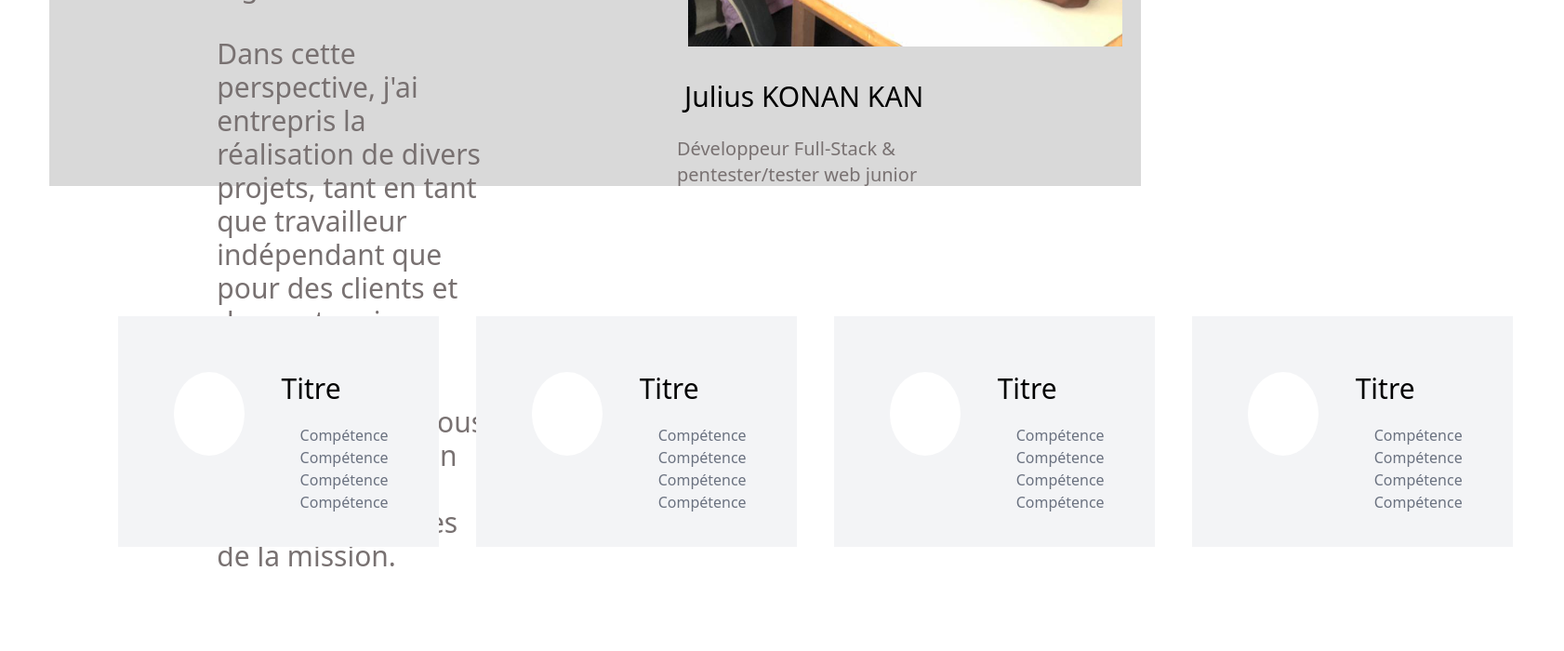
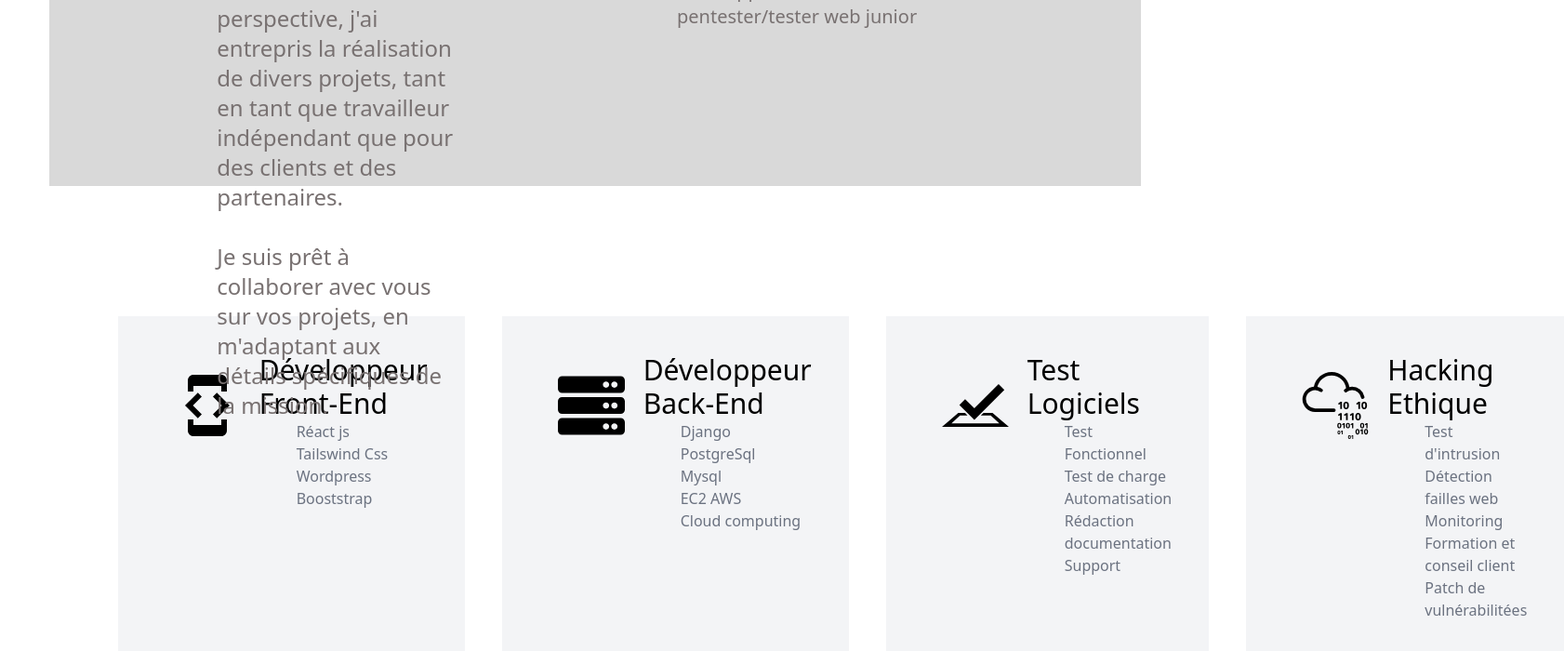
Before and after one commit to loulou-gif/Portfolio, a React (Create React App) app: page / in a window 1280 px wide. Shown: the part 1936-2636 px from the top of the page at 93% size, 1682 px wide, since content can reach past the window. Built offline with nearby package versions, Linux system fonts and the light colour scheme.

Commit message:
amélioration

```diff
--- a/package.json
+++ b/package.json
@@ -6,8 +6,11 @@
     "@testing-library/jest-dom": "^5.17.0",
     "@testing-library/react": "^13.4.0",
     "@testing-library/user-event": "^13.5.0",
+    "gasp": "0.0.2",
+    "gsap": "^3.12.5",
     "react": "^18.2.0",
     "react-dom": "^18.2.0",
+    "react-icons": "^5.0.1",
     "react-responsive-carousel": "^3.2.23",
     "react-router-dom": "^6.22.0",
     "react-scripts": "5.0.1",
--- a/src/Assets/Css/Styles.css
+++ b/src/Assets/Css/Styles.css
@@ -3,17 +3,17 @@ header{
     background-color: rgba(64, 64, 65, 0.9);
     width: 100%;
 }
-.circle1{
+#circle1{
     width: 150px;
     height: 150px;
     border-radius: 50%;
 }
-.circle2{
+#circle2{
     width: 250px;
     height: 250px;
     border-radius: 50%;
 }
-.img-circle{
+#img-circle{
     width: 650px;
     height: 650px;
     border-radius: 50%;
@@ -29,53 +29,53 @@ nav{
     position: sticky;
     top: 0;
 }
-.bio{
+#bio{
     background-color:#D9D9D9;
     color: #787171;
 }
-.section1{
+#section1{
     height: 1000px;
 }
-.section-img{
-    height: 750px;
-    width: 800px;
+#section-img{
+    height: 580px;
+    width: 700px;
 }
 section{
     height: 1095px;
 
 }
-.skills{
+#skills{
     height: 700px;
 }
-.content-box{
-    height: 40%;
+#content-box{
+    height: 50%;
     margin: 1.25rem;
 }
-.box-text{
+#box-text{
     padding: 1.25rem;
 }
 
-.small-circle{
+#small-circle{
     width: 90px;
     height: 90px;
     border-radius: 50%;
 }
-.real-sect{
+#real-sect{
     height: 700px;
     background-color: rgba(125, 125, 126, 0.6);
     color: #ffff;
 }
-.exp-sect{
+#exp-sect{
     height: 700px;
 }
 footer{
     height: 30rem;
     background-color: rgb(229, 229, 229);
 }
-.paragraphes{
+#paragraphes{
     text-align: none;
 }
-.copyright{
+#copyright{
     background-color: rgb(163, 163, 163);
     height: 50px;
 }
--- a/src/Components/Biographie.js
+++ b/src/Components/Biographie.js
@@ -1,16 +1,41 @@
 import '../Assets/Css/Styles.css'
 import profile from '../Assets/Img/profile.jpg'
+import gsap from "gsap";
+import ScrollTrigger from "gsap/ScrollTrigger";
+import ScrollToPlugin from "gsap/ScrollToPlugin";
+import { useEffect } from 'react';
 
+
+gsap.registerPlugin(ScrollTrigger, ScrollToPlugin)
+
+
+const slideToDown= (elem, delay, duration) =>{
+    gsap.fromTo(
+        elem,
+        {
+            opacity:0,
+            y:-10000000
+        },
+        {
+            opacity:1,
+            y:0
+        }
+    )
+}
 const Biographie = () =>{
+    useEffect(() =>{
+        slideToDown("#section1")
+    },[])
+
     return(
-        <section className='section1 flex justify-center mt-16'>
-            <div className="bio  mt-10 p-20 flex w-11/12">
+        <section id='section1' className='section1 flex justify-center mt-16'>
+            <div id='bio' className="  mt-10 p-20 flex justify-evenly items-center w-11/12">
                 <div className='w-6/12 flex-col h-full '>
                     <h2 className='text-black w-7/12 ml-20 text-left text-5xl p-5'>BIOGRAPHIE</h2>
-                    <p className=' text-3xl w-8/12 ml-20 p-5 text-start'>Je suis un fervent passionné de l'informatique et je suis constamment à la recherche de défis technologiques plus ambitieux afin d'acquérir des compétences solides dans mes domaines de prédilection, à savoir le développement et l'éthique du hacking ainsi que les tests logiciels.<br/><br/> Dans cette perspective, j'ai entrepris la réalisation de divers projets, tant en tant que travailleur indépendant que pour des clients et des partenaires.<br/><br/> Je suis prêt à collaborer avec vous sur vos projets, en m'adaptant aux détails spécifiques de la mission.</p>
+                    <p className=' text-2xl w-7/12 ml-20 p-5 text-start'>Je suis un fervent passionné de l'informatique et je suis constamment à la recherche de défis technologiques plus ambitieux afin d'acquérir des compétences solides dans mes domaines de prédilection, à savoir le développement et l'éthique du hacking ainsi que les tests logiciels.<br/><br/> Dans cette perspective, j'ai entrepris la réalisation de divers projets, tant en tant que travailleur indépendant que pour des clients et des partenaires.<br/><br/> Je suis prêt à collaborer avec vous sur vos projets, en m'adaptant aux détails spécifiques de la mission.</p>
                 </div>
                 <div className='w-6/12 h-full flex-col '>
-                    <img className='section-img h-full  w-7/12 ml-20 text-left text-5xl p-5' alt='' src={profile} />
+                    <img id='section-img' className=' h-full  w-7/12 ml-20 text-left text-5xl p-5' alt='' src={profile} />
                     <h3 className='text-black text-3xl w-7/12 ml-20 p-4 text-start'>Julius KONAN KAN</h3>
                     <p className=' text-xl w-7/12 ml-20 p-2 text-start'>Développeur Full-Stack & pentester/tester web junior</p>
                 </div>
--- a/src/Components/Copyrights.js
+++ b/src/Components/Copyrights.js
@@ -3,7 +3,7 @@ import '../Assets/Css/Styles.css'
 const Copyright = () =>{
     return(
 
-        <div className="copyright text-white text-3xl bg-neutral-400">
+        <div id='copyright' className=" text-white text-3xl bg-neutral-400">
             <p>copyright by K4dk27</p>
         </div>
     )
--- a/src/Components/Experiances.js
+++ b/src/Components/Experiances.js
@@ -44,7 +44,7 @@ const Experiance = () =>{
         slidesToScroll: 3
       };
     return(
-        <section className="exp-sect">
+        <section id="exp-sect" className="">
             <h3 className="text-4xl">Expériances</h3>
             <div className="flex justify-center mt-20">
                 <div className="w-8/12 h-2/5 ">
--- a/src/Components/NavBar.js
+++ b/src/Components/NavBar.js
@@ -1,7 +1,7 @@
 import '../Assets/Css/Styles.css'
 const NavBar = () => {
     return(
-        <nav className='navBar w-full'>
+        <nav id='navBar' className=' w-full'>
             <ul className='flex justify-around w-2/4 '>
                 <li className=''>Biographie</li>
                 <li className=''>Compétences</li>
--- a/src/Components/Réalisation.js
+++ b/src/Components/Réalisation.js
@@ -43,7 +43,7 @@ const Realisation = () =>{
         slidesToScroll: 3
       };
     return(
-        <section className="real-sect ">
+        <section id="real-sect" className=" ">
             <h3 className="text-4xl pt-10">Réalisations & Certifications</h3>
             <div className="flex justify-center mt-10">
                 <div className="w-8/12 h-2/5 ">
--- a/src/Components/Skills.js
+++ b/src/Components/Skills.js
@@ -1,57 +1,28 @@
 import '../Assets/Css/Styles.css'
+import {skillsContent} from '../Data/SkillsContent'
 const Skills = () => {
+    const competances = skillsContent.map((competance) =>(
+    <div id='content-box' className=' w-6/12 mt-10 flex p-10 bg-gray-100'>
+        <div className='m-5 text-7xl'>{competance.icone}</div>
+
+        <div id='skill' className='skill text-left w-8/12'>
+            <div className='box-text text-3xl'>{competance.name}</div>
+            <ul>
+                <li className='tex-3xl ml-10 text-gray-500'>{competance.skill1}</li>
+                <li className='tex-3xl ml-10 text-gray-500'>{competance.skill2}</li>
+                <li className='tex-3xl ml-10 text-gray-500'>{competance.skill3}</li>
+                <li className='tex-3xl ml-10 text-gray-500'>{competance.skill4}</li>
+                <li className='tex-3xl ml-10 text-gray-500'>{competance.skill5}</li>
+            </ul>
+        </div>
+    </div>
+    ))
     return(
         <section className="skills lg:flex lg:justify-center mt-10">
             <div className='box-skill lg:flex lg:justify-evenly mt-20 flex-row w-10/12'>
-                <div className='content-box w-5/12 mt-20 flex p-10 bg-gray-100'>
-                    <div className='small-circle m-5 bg-white'></div>
-                    <div className='skill text-left w-8/12'>
-                        <div className='box-text text-3xl'>Titre</div>
-                        <ul>
-                            <li className='tex-3xl ml-10 text-gray-500'>Compétence</li>
-                            <li className='tex-3xl ml-10 text-gray-500'>Compétence</li>
-                            <li className='tex-3xl ml-10 text-gray-500'>Compétence</li>
-                            <li className='tex-3xl ml-10 text-gray-500'>Compétence</li>
-                        </ul>
-                    </div>
-                </div>
-                <div className='content-box w-5/12 mt-10 flex p-10 bg-gray-100 h-2/5'>
-                    <div className='small-circle m-5 bg-white'></div>
-                    <div className='skill text-left w-8/12'>
-                        <div className='box-text text-3xl'>Titre</div>
-                        <ul>
-                            <li className='tex-3xl ml-10 text-gray-500'>Compétence</li>
-                            <li className='tex-3xl ml-10 text-gray-500'>Compétence</li>
-                            <li className='tex-3xl ml-10 text-gray-500'>Compétence</li>
-                            <li className='tex-3xl ml-10 text-gray-500'>Compétence</li>
-                        </ul>
-                    </div>
-                </div>
-                <div className='content-box w-5/12 mt-10 flex p-10 bg-gray-100'>
-                    <div className='small-circle m-5 bg-white'></div>
-                    <div className='skill text-left w-8/12'>
-                        <div className='box-text text-3xl'>Titre</div>
-                        <ul>
-                            <li className='tex-3xl ml-10 text-gray-500'>Compétence</li>
-                            <li className='tex-3xl ml-10 text-gray-500'>Compétence</li>
-                            <li className='tex-3xl ml-10 text-gray-500'>Compétence</li>
-                            <li className='tex-3xl ml-10 text-gray-500'>Compétence</li>
-                        </ul>
-                    </div>
-                </div>
-                <div className='content-box w-5/12 mt-10 flex p-10 bg-gray-100 h-2/5'>
-                    <div className='small-circle m-5 bg-white'></div>
-                    <div className='skill text-left w-8/12'>
-                        <div className='box-text text-3xl'>Titre</div>
-                        <ul>
-                            <li className='tex-3xl ml-10 text-gray-500'>Compétence</li>
-                            <li className='tex-3xl ml-10 text-gray-500'>Compétence</li>
-                            <li className='tex-3xl ml-10 text-gray-500'>Compétence</li>
-                            <li className='tex-3xl ml-10 text-gray-500'>Compétence</li>
-                        </ul>
-                    </div>
-                </div>
+                {competances}
             </div>
+
         </section>
     )
 }
--- a/src/Data/SkillsContent.js
+++ b/src/Data/SkillsContent.js
@@ -1,7 +1,12 @@
-const skillsContent = [
+import { MdDeveloperMode } from "react-icons/md";
+import { SiTryhackme } from "react-icons/si";
+import { FaServer } from "react-icons/fa";
+import { SiTestcafe } from "react-icons/si";
+
+export const skillsContent = [
     {
         name: "Développeur Front-End",
-        icone: "",
+        icone: <MdDeveloperMode/>,
         skill1: "Réact js",
         skill2: "Tailswind Css",
         skill3: "Wordpress",
@@ -10,16 +15,16 @@ const skillsContent = [
     },
     {
         name: "Développeur Back-End",
-        icone: "Django",
-        skill1: "PostgreSql",
-        skill2: "Mysql",
-        skill3: "EC2 AWS",
-        skill4: "Cloud computing",
-        skill5: "",
+        icone: <FaServer/>,
+        skill1: "Django",
+        skill2: "PostgreSql",
+        skill3: "Mysql",
+        skill4: "EC2 AWS",
+        skill5: "Cloud computing",
     },
     {
         name: "Test Logiciels",
-        icone: "",
+        icone: <SiTestcafe/>,
         skill1: "Test Fonctionnel",
         skill2: "Test de charge",
         skill3: "Automatisation",
@@ -28,7 +33,7 @@ const skillsContent = [
     },
     {
         name: "Hacking Ethique",
-        icone: "",
+        icone: <SiTryhackme />,
         skill1: "Test d'intrusion",
         skill2: "Détection failles web",
         skill3: "Monitoring",
@@ -36,5 +41,3 @@ const skillsContent = [
         skill5: "Patch de vulnérabilitées",
     },
 ]
-
-export default skillsContent
```
Also changed, not shown: src/Components/Footer.js (+5 -5 lines), src/Components/Header.js (+37 -6 lines), 1 other file (tests, documents, lock files or other folders).
